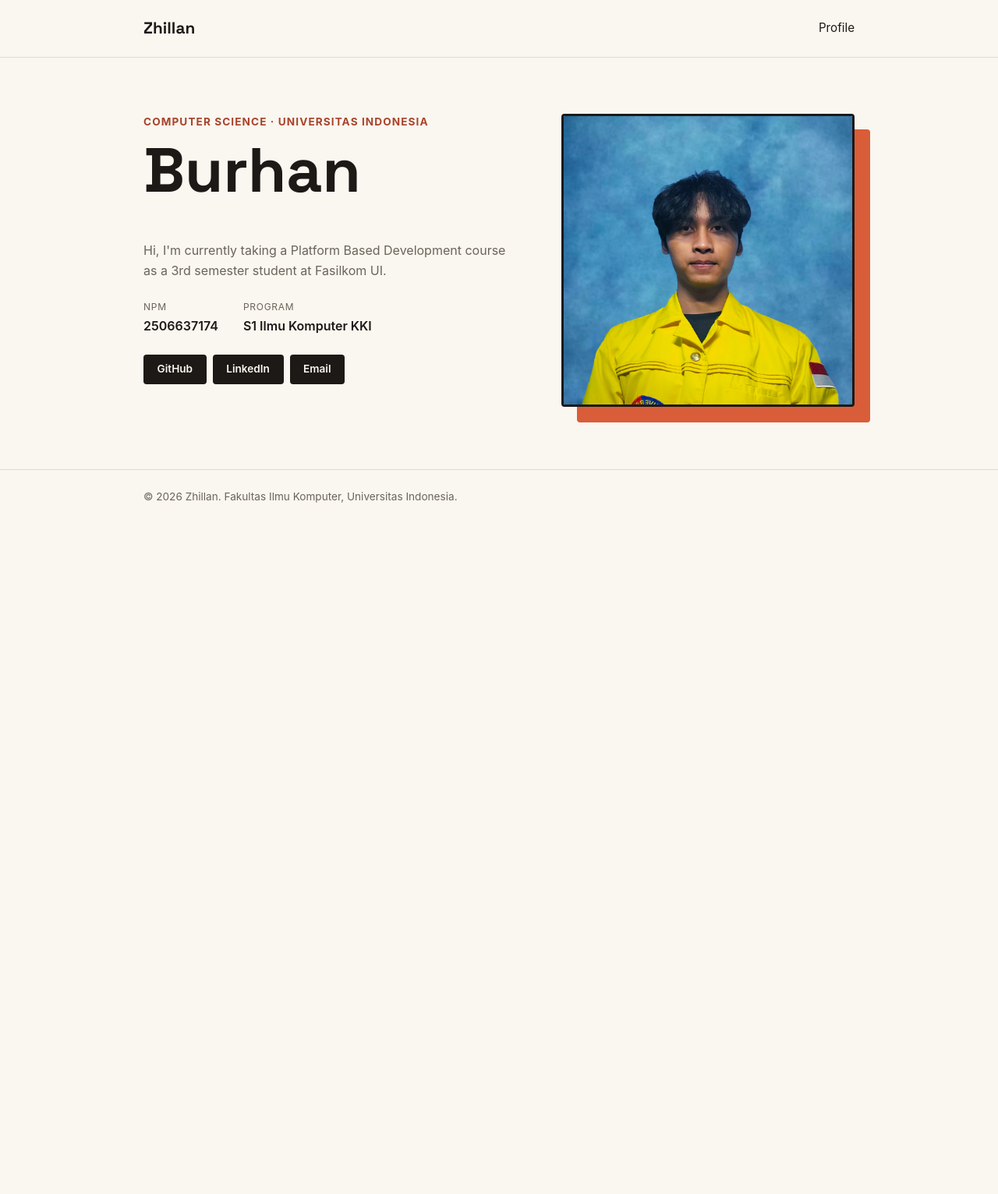
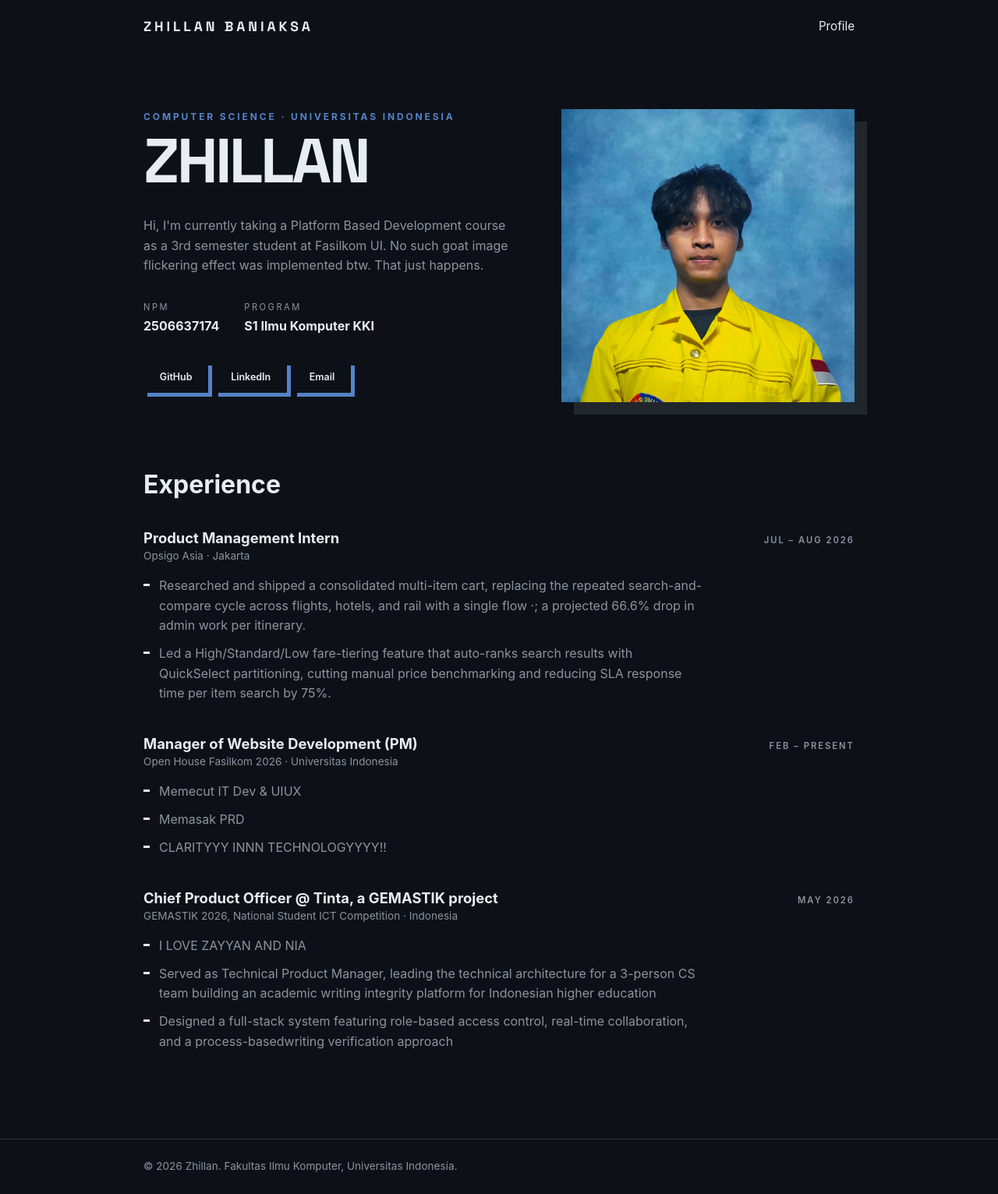
Before and after one commit to ZhillanTLE/myportfolio, a Django app: page / in a window 1280 px wide. Shown: the whole page at 78% size. Before the commit the page ends 645 px from the top, so only its background shows below. Run offline with Django 5.2, Linux system fonts and the light colour scheme.

Commit message:
feat: Individual Assignment 1

```diff
--- a/static/css/style.css
+++ b/static/css/style.css
@@ -5,13 +5,18 @@
 }
 
 :root {
-    --ink: #1c1917;
-    --paper: #faf6f0;
-    --accent: #d95d39;
-    --accent-dark: #a8442a;
-    --line: #e3d9c9;
-    --text-muted: #6b6459;
-    --radius: 4px;
+    --ink: #e6edf3;
+    --paper: #0d1117;
+    --accent: #21262d;
+    --accent-dark: #5583c8;
+    --line: #30363d;
+    --text-muted: #8b949e;
+    --border: 3px solid var(--line)
+    --surface: #161b22
+}
+
+html {
+    background-color: var(--paper)
 }
 
 body {
@@ -33,7 +38,7 @@ h1, .brand {
 
 /* Header with Flexbox */
 .site-header {
-    border-bottom: 1px solid var(--line);
+    border-bottom: 1px solid var(--border);
 }
 
 .site-header .container {
@@ -44,13 +49,18 @@ h1, .brand {
 }
 
 .brand {
-    font-size: 1.3rem;
+    font-size: 1.1rem;
     font-weight: 700;
+    letter-spacing: 0.22em;
+    text-transform: uppercase;
     color: var(--ink);
     text-decoration: none;
+    border: var(--border)
+
 }
 
 .site-header nav {
+    color: var(--ink);
     display: flex;
     gap: 2rem;
 }
@@ -84,8 +94,8 @@ h1, .brand {
 }
 
 .hero-kicker {
-    font-size: 0.85rem;
-    letter-spacing: 0.08em;
+    font-size: 0.75rem;
+    letter-spacing: 0.24em;
     text-transform: uppercase;
     color: var(--accent-dark);
     font-weight: 700;
@@ -93,32 +103,34 @@ h1, .brand {
 }
 
 .hero-identity h1 {
-    font-size: clamp(3rem, 7vw, 5rem);
-    line-height: 0.95;
+    font-size: 5rem;
+    line-height: 0.88;
+    letter-spacing: -0.04em;
+    text-transform: uppercase;
 }
 
 .bio {
     color: var(--text-muted);
     max-width: 480px;
-    margin-bottom: 1.5rem;
+    margin-bottom: 2rem;
 }
 
 .meta-list {
     display: flex;
     gap: 2rem;
-    margin-bottom: 1.5rem;
+    margin-bottom: 2rem;
 }
 
 .meta-row dt {
-    font-size: 0.75rem;
+    font-size: 0.7rem;
     text-transform: uppercase;
-    letter-spacing: 0.06em;
+    letter-spacing: 0.22em;
     color: var(--text-muted);
     margin-bottom: 0.15rem;
 }
 
 .meta-row dd {
-    font-weight: 600;
+    font-weight: 700;
 }
 
 .social-links {
@@ -129,18 +141,22 @@ h1, .brand {
 
 .social-link {
     display: inline-block;
-    font-size: 0.85rem;
+    font-size: 0.78rem;
     font-weight: 600;
     text-decoration: none;
-    color: var(--paper);
-    background-color: var(--ink);
-    border-radius: var(--radius);
-    padding: 0.5rem 1.1rem;
-    transition: background-color 0.2s ease;
+    color: var(--ink);
+    background-color: var(--surface);
+    border: var(--border);
+    padding: 0.65rem 1.3rem;
+    box-shadow: 5px 5px 0 var(--accent-dark);
+    transition: background-color 0.2s ease, color 0.15s ease;
 }
 
 .social-link:hover {
-    background-color: var(--accent);
+    color: var(--paper);
+    background-color: var(--ink);
+    box-shadow: 0 0 0 var(--accent-dark);
+
 }
 
 .hero-photo {
@@ -151,12 +167,12 @@ h1, .brand {
 
 .photo-block {
     position: absolute;
-    top: 1.25rem;
-    left: 1.25rem;
+    top: 1rem;
+    left: 1rem;
     width: 100%;
     height: 100%;
     background-color: var(--accent);
-    border-radius: var(--radius);
+    border-radius: var(--border);
     z-index: 0;
 }
 
@@ -167,8 +183,104 @@ h1, .brand {
     width: 100%;
     aspect-ratio: 1 / 1;
     object-fit: cover;
-    border-radius: var(--radius);
-    border: 3px solid var(--ink);
+    border-radius: var(--surface);
+    border: 3px solid var(--border);
+}
+
+/* Flicker Effect */
+@keyframes goat-flicker {
+    0%   { opacity: 0; }
+    4%   { opacity: 1; }
+    8%   { opacity: 0; }
+    12%  { opacity: 1; }
+    16%  { opacity: 0; }
+    100% { opacity: 0; }
+}
+
+.avatar-flicker {
+    position: absolute;
+    top: 0;
+    left: 0;
+    z-index: 2;
+    opacity: 0;
+    animation: goat-flicker 2s steps(4, end) infinite;
+}
+
+@media (prefers-reduced-motion: reduce) {
+    .avatar-flicker {
+        animation: none;
+    }
+}
+
+.experience {
+    padding: 0 0 7rem;
+}
+
+/* Experience's Role Styling */
+.section-title {
+    font-size: 2rem;
+    font-weight: 700;
+    color: var(--ink);
+    margin-bottom: 2rem;
+}
+
+.role + .role {
+    margin-top: 2.5rem;
+}
+
+.role-header {
+    display: flex;
+    justify-content: space-between;
+    align-items: baseline;
+    gap: 1rem;
+    flex-wrap: wrap;
+    margin-bottom: 0.9rem;
+}
+
+.role-title {
+    font-size: 1.15rem;
+    font-weight: 700;
+    line-height: 1.3;
+}
+
+.role-org {
+    font-size: 0.85rem;
+    color: var(--text-muted);
+}
+
+.role-dates {
+    font-size: 0.7rem;
+    font-weight: 600;
+    letter-spacing: 0.18em;
+    text-transform: uppercase;
+    color: var(--text-muted);
+    white-space: nowrap;
+}
+
+.role-points {
+    list-style: none;
+    max-width: 720px;
+}
+
+.role-points li {
+    position: relative;
+    padding-left: 1.25rem;
+    color: var(--text-muted);
+    margin-bottom: 0.65rem;
+}
+
+.role-points li::before {
+    content: "";
+    position: absolute;
+    left: 0;
+    top: 0.62em;
+    width: 0.5rem;
+    height: 3px;
+    background-color: var(--ink);
+}
+
+.role-points li:last-child {
+    margin-bottom: 0;
 }
 
 /* Footer & Responsiveness */
--- a/templates/index.html
+++ b/templates/index.html
@@ -1,3 +1,4 @@
+{% load static %}
 <!DOCTYPE html>
 <html lang="en">
 <head>
@@ -12,26 +13,26 @@
 <body>
     <header class="site-header">
         <div class="container">
-            <a href="#profile" class="brand">Zhillan</a>
+            <a href="#profile" class="brand">Zhillan Baniaksa</a>
             <nav>
                 <a href="#profile">Profile</a>
             </nav>
         </div>
     </header>
-
     <main>
         <section class="hero" id="profile">
             <div class="container hero-grid">
                 <div class="hero-identity">
                     <p class="hero-kicker">Computer Science &middot; Universitas Indonesia</p>
-                    <h1>Burhan</h1>
+                    <h1>Zhillan</h1>
                 </div>
                 <div class="hero-photo">
                     <div class="photo-block"></div>
-                    <img class="avatar" src="/static/img/zhillanHeadShot.png" alt="Photo of Burhan">
+                    <img class="avatar" src="{% static 'img/zhillanHeadShot.png' %}" alt="Photo of Zhillan">
+                    <img class="avatar avatar-flicker" src="{% static 'img/THEGOAT.jpg' %}" alt="" aria-hidden="true">
                 </div>
                 <div class="hero-details">
-                    <p class="bio">Hi, I'm currently taking a Platform Based Development course as a 3rd semester student at Fasilkom UI.</p>
+                    <p class="bio">Hi, I'm currently taking a Platform Based Development course as a 3rd semester student at Fasilkom UI. No such goat image flickering effect was implemented btw. That just happens.</p>
                     <dl class="meta-list">
                         <div class="meta-row">
                             <dt>NPM</dt>
@@ -50,6 +51,52 @@
                 </div>
             </div>
         </section>
+        <section class="experience" id="experience">
+            <div class="container">
+                <h2 class="section-title">Experience</h2>
+                <article class="role">
+                    <header class="role-header">
+                        <div class="role-heading">
+                            <h3 class="role-title">Product Management Intern</h3>
+                            <p class="role-org">Opsigo Asia &middot; Jakarta</p>
+                        </div>
+                        <p class="role-dates">Jul &ndash; Aug 2026</p>
+                    </header>
+                    <ul class="role-points">
+                        <li>Researched and shipped a consolidated multi-item cart, replacing the repeated search-and-compare cycle across flights, hotels, and rail with a single flow &middot;; a projected 66.6% drop in admin work per itinerary.</li>
+                        <li>Led a High/Standard/Low fare-tiering feature that auto-ranks search results with QuickSelect partitioning, cutting manual price benchmarking and reducing SLA response time per item search by 75%.</li>
+                    </ul>
+                </article>
+                <article class="role">
+                    <header class="role-header">
+                        <div class="role-heading">
+                            <h3 class="role-title">Manager of Website Development (PM)</h3>
+                            <p class="role-org">Open House Fasilkom 2026 &middot; Universitas Indonesia</p>
+                        </div>
+                        <p class="role-dates">Feb &ndash; Present</p>
+                    </header>
+                    <ul class="role-points">
+                        <li>Memecut IT Dev & UIUX</li>
+                        <li>Memasak PRD</li>
+                        <li>CLARITYYY INNN TECHNOLOGYYYY!!</li>
+                    </ul>
+                </article>
+                <article class="role">
+                    <header class="role-header">
+                        <div class="role-heading">
+                            <h3 class="role-title">Chief Product Officer @ Tinta, a GEMASTIK project </h3>
+                            <p class="role-org">GEMASTIK 2026, National Student ICT Competition &middot; Indonesia</p>
+                        </div>
+                        <p class="role-dates">May 2026</p>
+                    </header>
+                    <ul class="role-points">
+                        <li>I LOVE ZAYYAN AND NIA</li>
+                        <li>Served as Technical Product Manager, leading the technical architecture for a 3-person CS team building an academic writing integrity platform for Indonesian higher education</li>
+                        <li>Designed a full-stack system featuring role-based access control, real-time collaboration, and a process-basedwriting verification approach</li>
+                    </ul>
+                </article>
+            </div>
+        </section>
     </main>
 
     <footer class="site-footer">
```
Also changed, not shown: docs/ai-log.md (added), static/img/THEGOAT.jpg (added), 1 other file.
